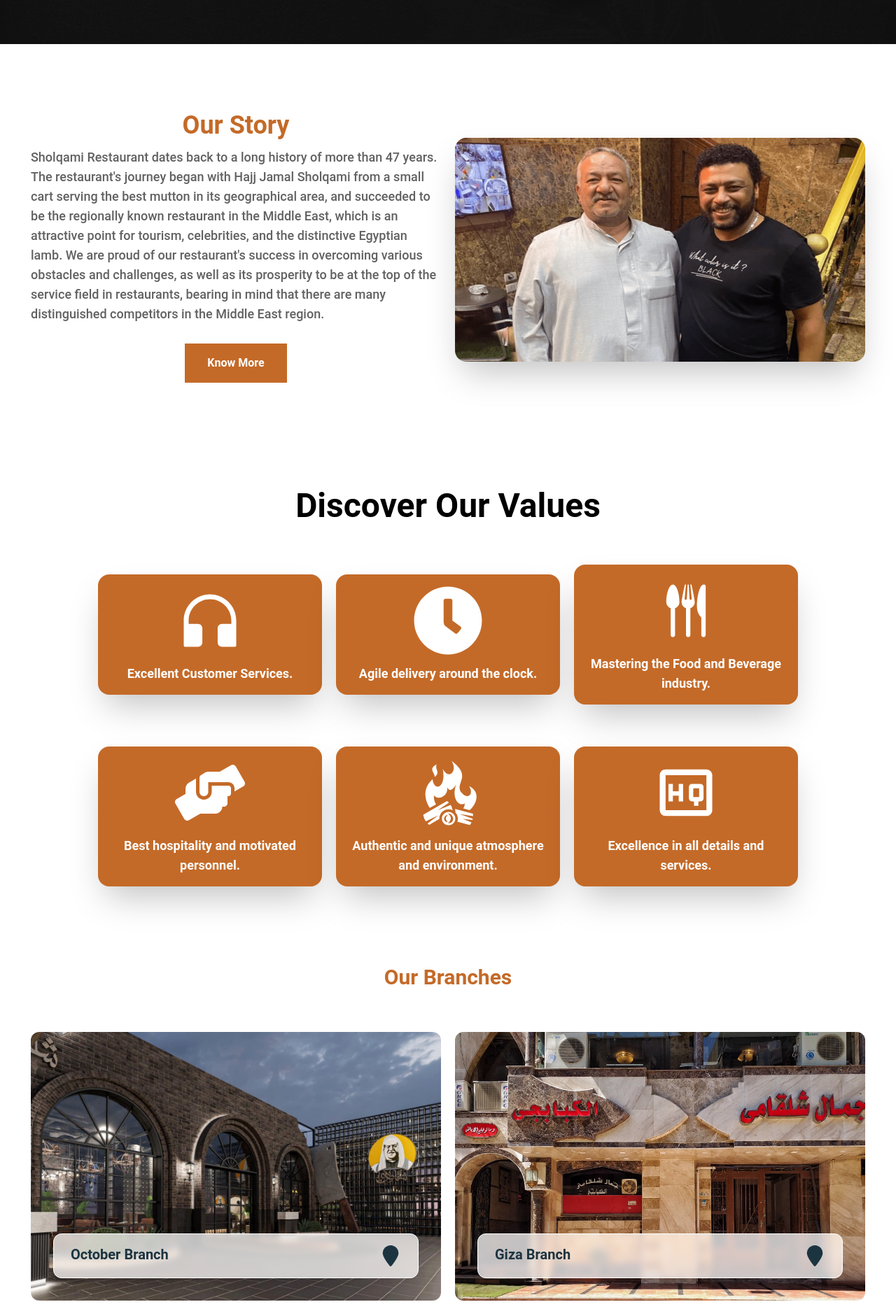
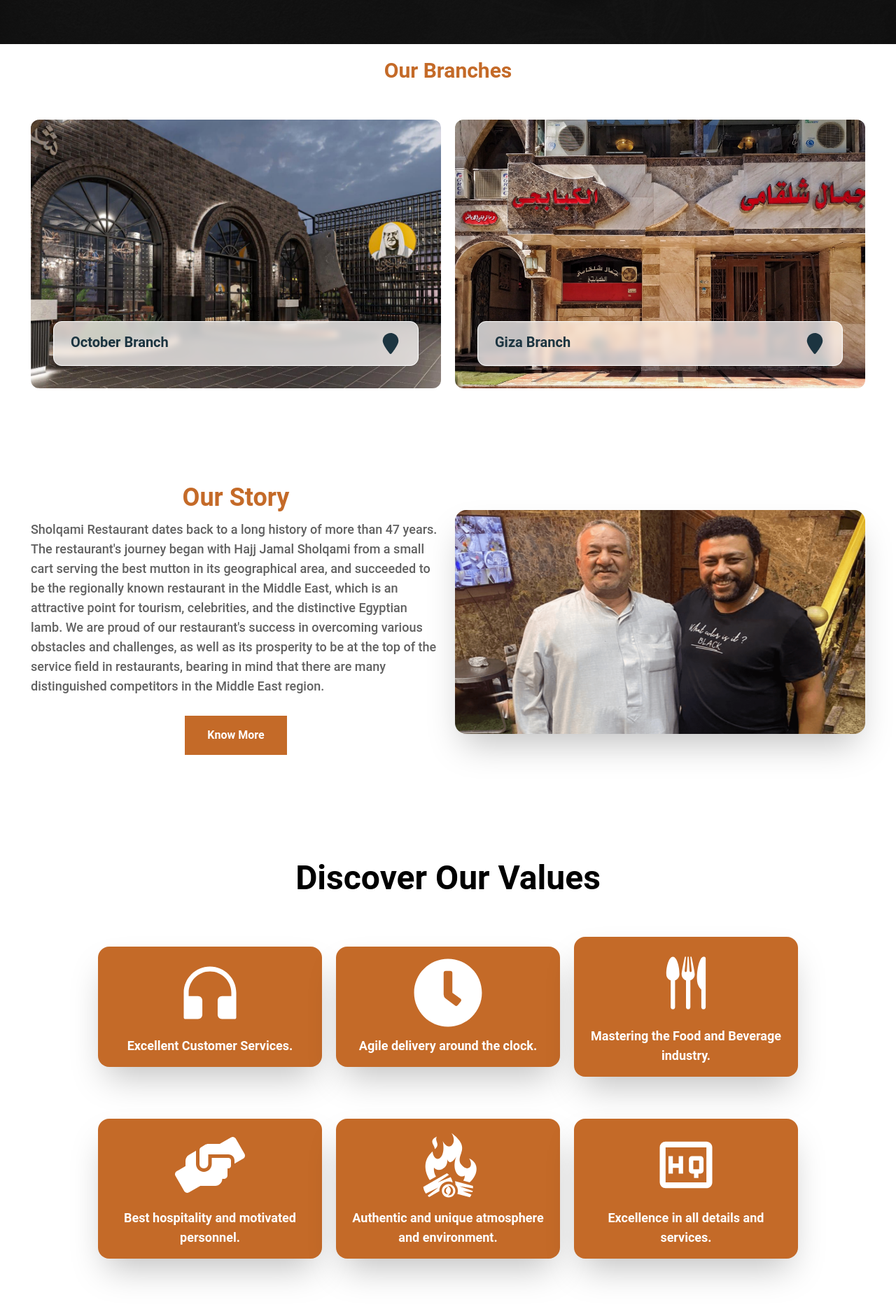
Before and after one commit to KarimALI88/EL-Sholqamy, a React (Vite) app: page / in a window 1280 px wide. Shown: the part 1499-3380 px from the top of the page at 70% size. Built offline with nearby package versions, Linux system fonts and the light colour scheme.

Commit message:
rearrange

```diff
--- a/src/components/OurBranches.jsx
+++ b/src/components/OurBranches.jsx
@@ -9,11 +9,11 @@ const OurBranches = () => {
   const { t } = useTranslation();
 
   return (
-    <div>
-      <h2 className="font-bold text-mainColor text-3xl my-3 text-center">
+    <div className="mt-5">
+      <h2 className="font-bold text-mainColor text-3xl my-2 text-center">
         {t("ourBranches")}
       </h2>
-      <div className="p-11 my-4 flex justify-center items-center gap-5">
+      <div className="p-11 my-2 flex justify-center items-center gap-5">
         <div className="flex-1">
           <figure className="relative h-96 w-full">
             <img
--- a/src/pages/Home.jsx
+++ b/src/pages/Home.jsx
@@ -38,9 +38,9 @@ const Home = () => {
           {t("bestTitle2")}
         </h4>
       </div>
+      <OurBranches />
       <AboutUsPart />
       <OurValues2 />
-      <OurBranches />
     </div>
   );
 };
```
